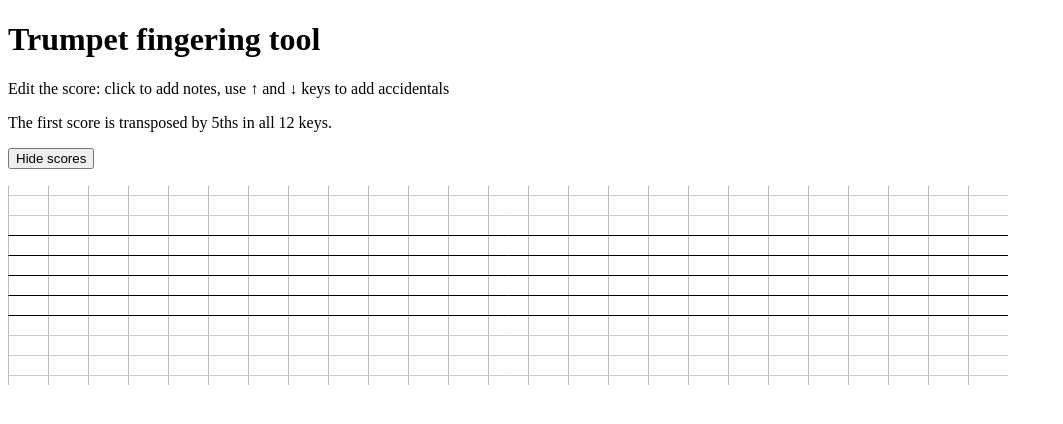
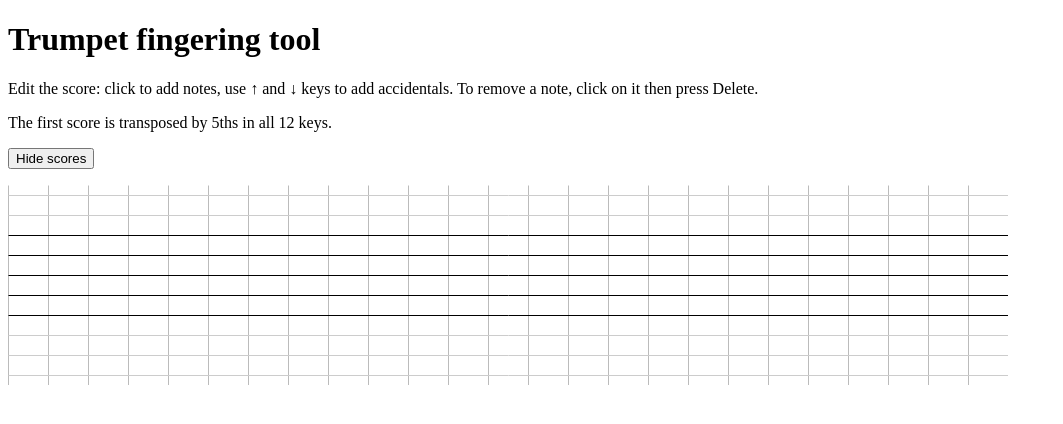
Before and after one commit to nicolasloizeau/trumpet-fingering, a website built with webpack: page index.html in a window 1280 px wide. Shown: the top 424 px of the page, without its empty margins (0-1063 px from the left). Built offline with nearby package versions, Linux system fonts and the light colour scheme.

Commit message:
update readme

```diff
--- a/index.html
+++ b/index.html
@@ -9,7 +9,7 @@
             <h1>Trumpet fingering tool</h1>
             <p>
                 Edit the score: click to add notes, use ↑ and ↓ keys to add
-                accidentals
+                accidentals. To remove a note, click on it then press Delete.
             </p>
             <p>
                 The first score is transposed by 5ths in all 12 keys.
```
